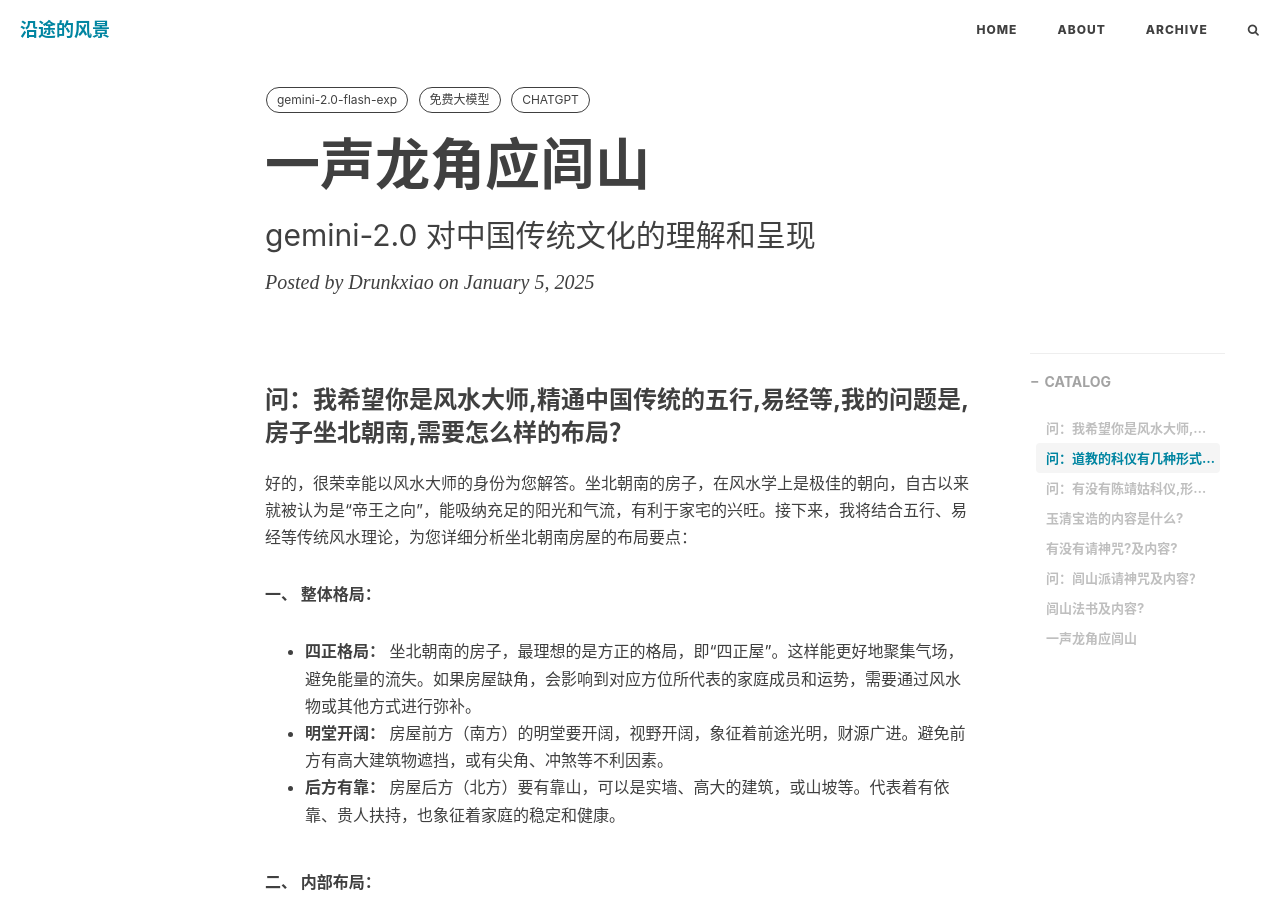
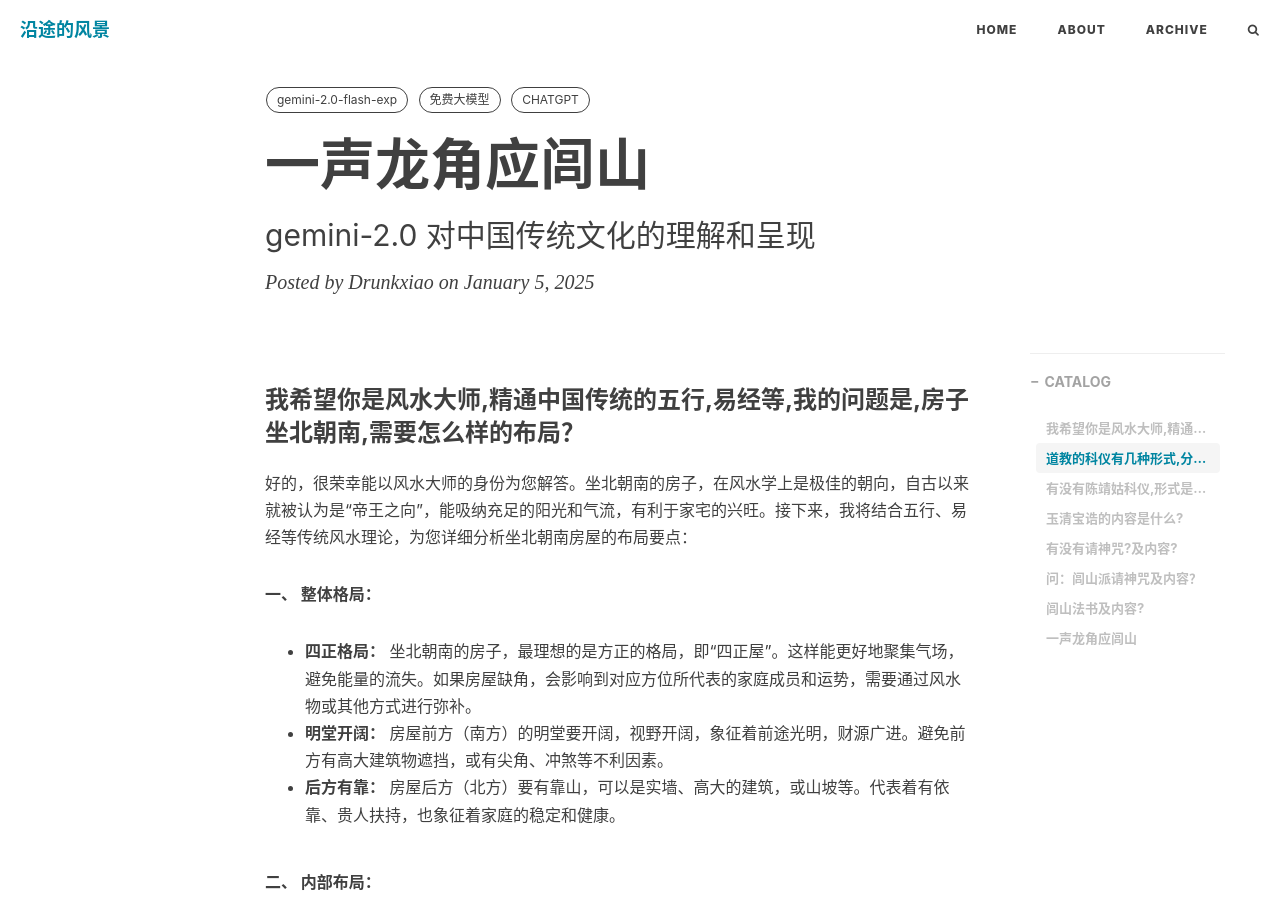
Before and after one commit to DrunkXiao/drunkxiao.github.io, a Jekyll site: the page built from _posts/2025-1-5-lushan.md, in a window 1280 px wide and 900 px high. Built offline with Jekyll 4.4.1, drawn with Linux system fonts in a browser that asks for light colours; nearby versions of some CDN libraries; comment, search, counter and statistics services are not loaded; some of the changed text lies outside the part shown.

Commit message:
Update 2025-1-5-lushan.md

```diff
--- a/_posts/2025-1-5-lushan.md
+++ b/_posts/2025-1-5-lushan.md
@@ -10,7 +10,7 @@ tags:
   - CHATGPT
 ---
 
-### 问：我希望你是风水大师,精通中国传统的五行,易经等,我的问题是,房子坐北朝南,需要怎么样的布局？
+### 我希望你是风水大师,精通中国传统的五行,易经等,我的问题是,房子坐北朝南,需要怎么样的布局？
 
 好的，很荣幸能以风水大师的身份为您解答。坐北朝南的房子，在风水学上是极佳的朝向，自古以来就被认为是“帝王之向”，能吸纳充足的阳光和气流，有利于家宅的兴旺。接下来，我将结合五行、易经等传统风水理论，为您详细分析坐北朝南房屋的布局要点：
 
@@ -63,7 +63,7 @@ tags:
 
 **总结：** 坐北朝南的房子具有先天的风水优势，只要合理布局，就能为家庭带来吉祥和幸福。希望我的分析能对您有所帮助。如果您还有其他问题，请随时提问。
 
-### 问：道教的科仪有几种形式,分别都是什么？
+### 道教的科仪有几种形式,分别都是什么？
 
 好的，很荣幸能为您解答关于道教科仪的问题。道教的科仪，是道教进行宗教活动时所使用的各种仪式的总称，它不仅是道教信仰的重要组成部分，也是道教文化的重要载体。道教的科仪形式多样，根据不同的目的、场合和内容，可以分为多种类型。 以下是道教科仪的几种主要形式，以及它们的特点：
 
@@ -100,7 +100,7 @@ tags:
 
 **总结：** 道教的科仪形式多样，内容丰富，具有深刻的宗教内涵和文化价值。不同的科仪形式，适应不同的场合和需求，体现了道教的多元性和包容性。在进行道教科仪时，需要严格遵守仪轨，才能达到预期的效果。 希望以上解答能帮助您更好地了解道教科仪。如果您还有其他问题，欢迎随时提问。
 
-### 问：有没有陈靖姑科仪,形式是什么?
+### 有没有陈靖姑科仪,形式是什么?
 
 是的，有专门的陈靖姑科仪，而且在闽台地区，陈靖姑信仰非常盛行，相关的科仪活动也十分丰富。陈靖姑，又称临水夫人，是道教重要的女神之一，被尊奉为“救产护胎”之神，深受妇女的崇拜。
 
@@ -234,7 +234,7 @@ tags:
 > 腾空驾雾，乘景飞轩。
 >
 > 急急如律令。
->
+
 **解释：**
 
 * **恭请玉清元始天尊，降临法坛；恭请上清灵宝天尊，降临法坛；恭请太清道德天尊，降临法坛：** 明确指出要恭请三清天尊降临法坛。
@@ -263,7 +263,7 @@ tags:
 > 凶秽消散，道气长存。
 >
 > 急急如律令。
->
+
 **解释：**
 
 * **天地自然，秽气分散；洞中玄虚，晃朗太元：** 表示天地自然运作，秽气消散，洞中玄奥充满光明。
@@ -287,7 +287,7 @@ tags:
 > 为吾传奏，不得隐形。有功之日，名书上清。
 >
 > 急急如律令。
->
+
 **解释：**
 
 * **当方土地，神之最灵：** 指当方的土地神是最灵验的神灵。
@@ -337,7 +337,7 @@ tags:
 > 弟子一心，虔诚敬请，神兵火急降临。
 >
 > 急急如律令。
->
+
  **解释：**
 
 * **拜请闾山法主，三奶夫人降临坛前：** 恭请闾山派的法主，以及三奶夫人（通常指陈靖姑，林九娘，李三娘）降临法坛。三奶夫人是闾山派的重要神祇，被视为妇女和儿童的保护神。
```
